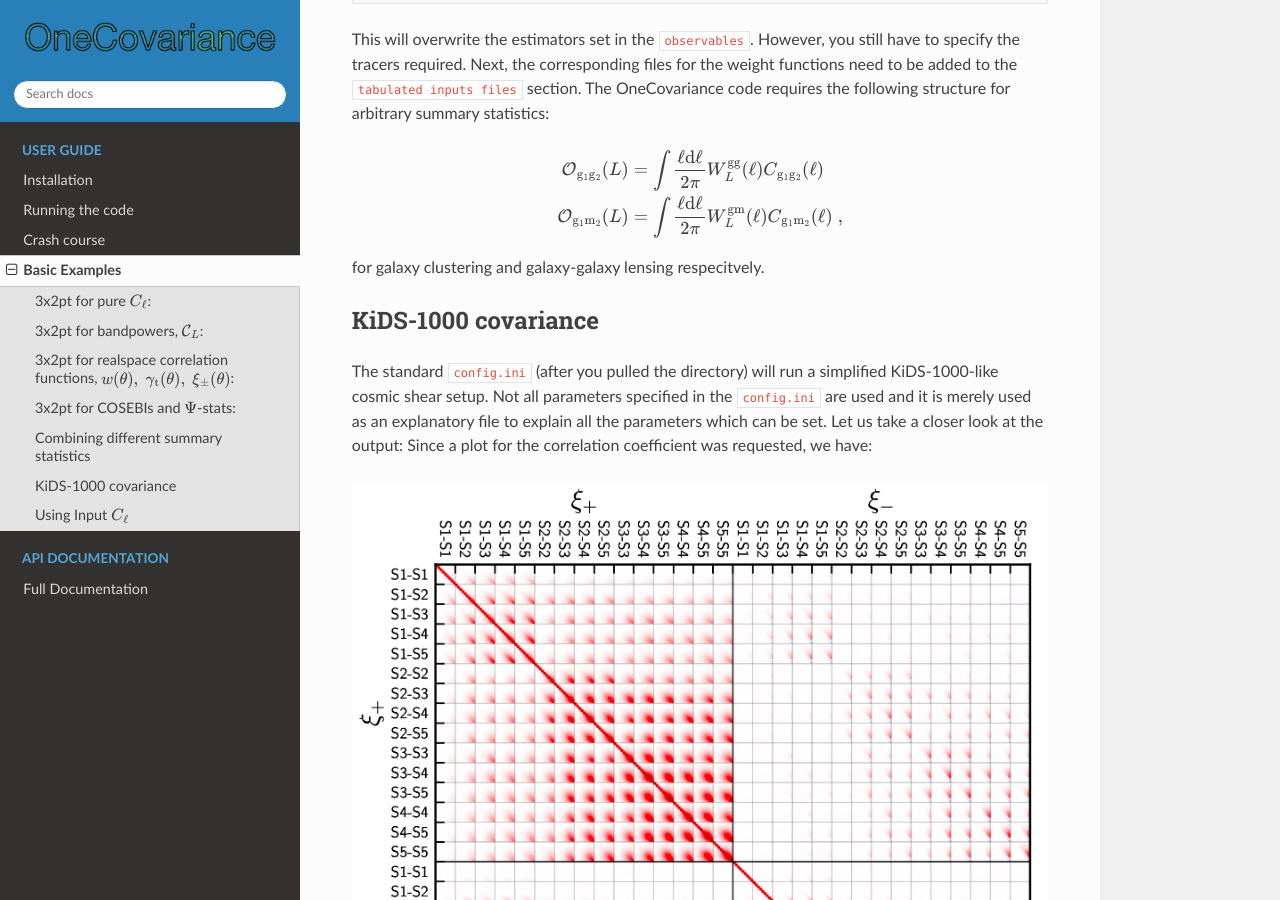
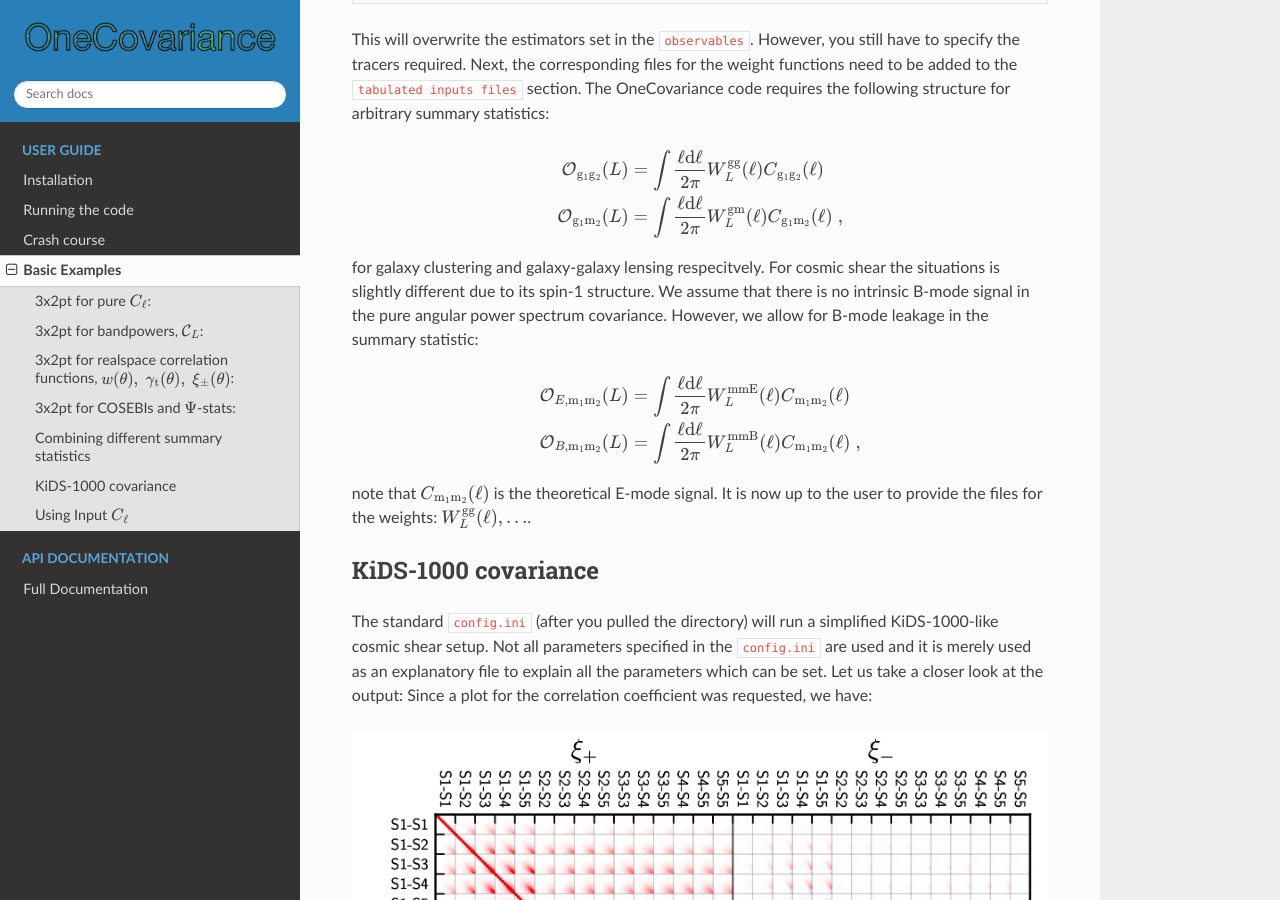
Before and after one commit to rreischke/OneCovariance, a Sphinx documentation site: the page built from docs/guides/examples.rst, in a window 1280 px wide and 900 px high, scrolled down 11389 px. Built offline with Sphinx 7.4.7 and the Read the Docs theme 2.0.0, drawn with Linux system fonts in a browser that asks for light colours.

Commit message:
more examples

```diff
--- a/docs/guides/examples.rst
+++ b/docs/guides/examples.rst
@@ -366,7 +366,18 @@ This will overwrite the estimators set in the ``observables``. However, you stil
    \mathcal{O}_{\mathrm{g}_1\mathrm{g}_2}(L) =&\; \int\frac{\ell\mathrm{d}\ell}{2\pi} W^\mathrm{gg}_L(\ell) C_{\mathrm{g}_1\mathrm{g}_2}(\ell) \\
    \mathcal{O}_{\mathrm{g}_1\mathrm{m}_2}(L) =&\; \int\frac{\ell\mathrm{d}\ell}{2\pi} W^\mathrm{gm}_L(\ell) C_{\mathrm{g}_1\mathrm{m}_2}(\ell)\;,
 
-for galaxy clustering and galaxy-galaxy lensing respecitvely.
+for galaxy clustering and galaxy-galaxy lensing respecitvely. For cosmic shear the situations is slightly different due to its spin-1 structure. We assume that there is no intrinsic B-mode signal in the pure
+angular power spectrum covariance. However, we allow for B-mode leakage in the summary statistic:
+
+.. math::
+   \mathcal{O}_{E,\mathrm{m}_1\mathrm{m}_2}(L) =&\; \int\frac{\ell\mathrm{d}\ell}{2\pi} W^\mathrm{mmE}_L(\ell) C_{\mathrm{m}_1\mathrm{m}_2}(\ell) \\
+   \mathcal{O}_{B,\mathrm{m}_1\mathrm{m}_2}(L) =&\; \int\frac{\ell\mathrm{d}\ell}{2\pi} W^\mathrm{mmB}_L(\ell) C_{\mathrm{m}_1\mathrm{m}_2}(\ell) \;,
+
+note that :math:`C_{\mathrm{m}_1\mathrm{m}_2}(\ell)` is the theoretical E-mode signal. It is now up to the user to provide the files for the weights: :math:`W^\mathrm{gg}_L(\ell), ...`.
+
+
+
+
 
 KiDS-1000 covariance
 --------------------
```
